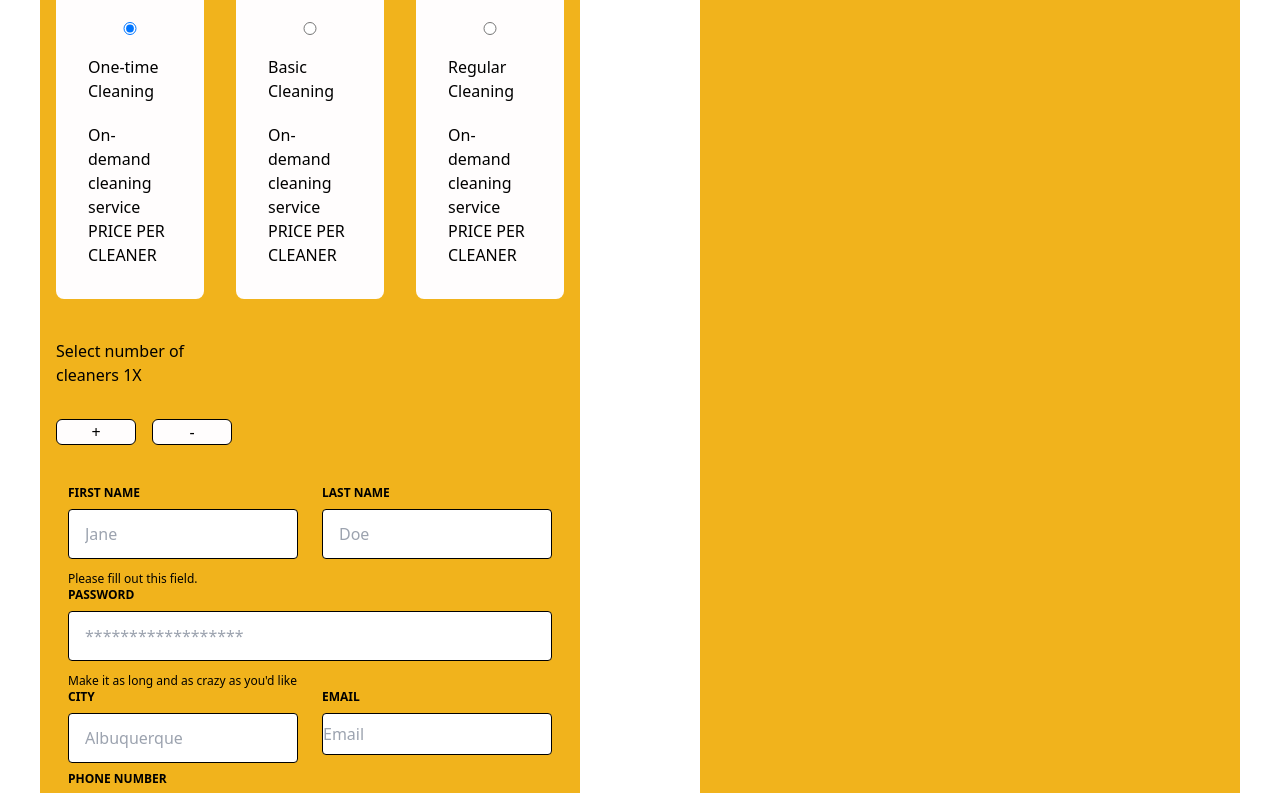
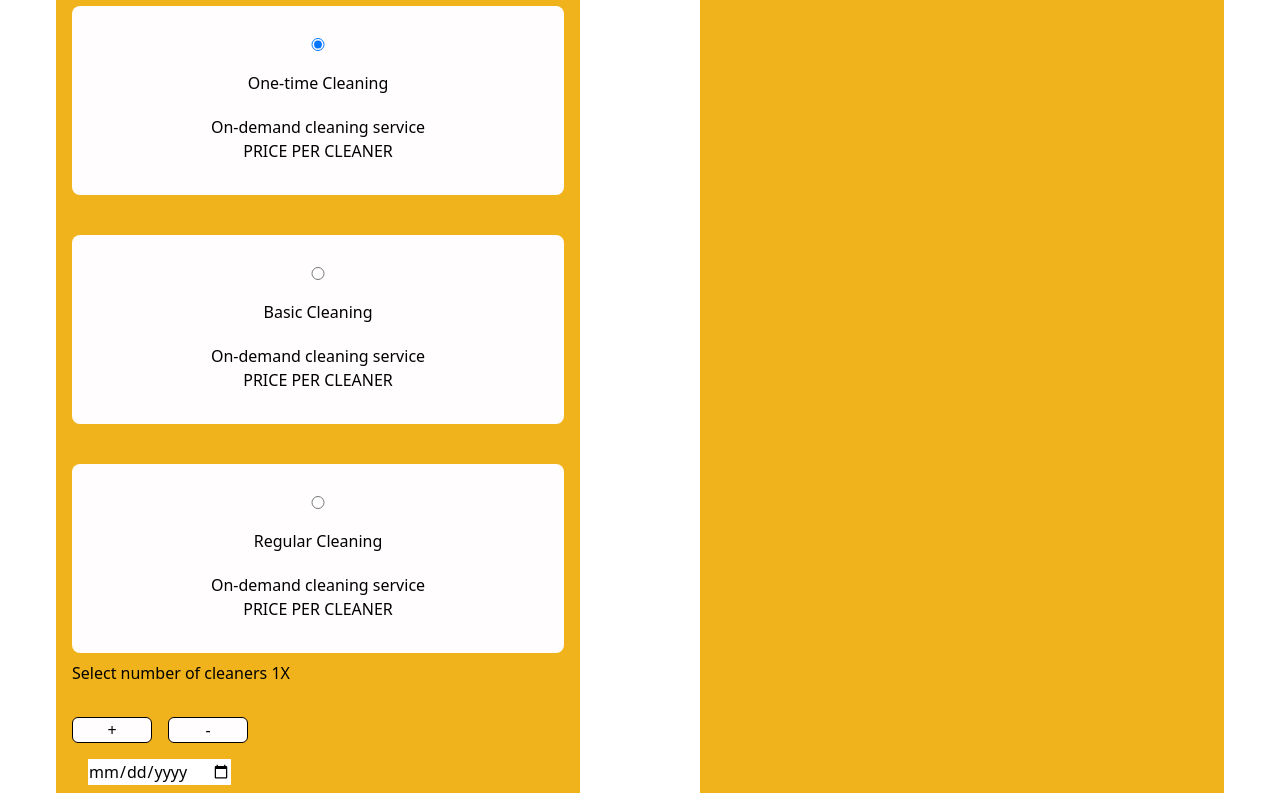
Before and after one commit to Shazaniyu55/lawrenbookingwebapp, a Next.js app: page /book in a window 1280 px wide. Shown: the part 364-1157 px from the top of the page. Built offline with nearby package versions, Linux system fonts and the light colour scheme.

Commit message:
new niyu

```diff
--- a/src/pages/book.js
+++ b/src/pages/book.js
@@ -77,7 +77,7 @@ function Book(){
             <>
             <Layouts showNavbar={AdainNavBar} showFooter={Footer}>
 
-            <div className="md:grid grid-cols-2 gap-10 mt-20">
+            <div className="md:grid grid-cols-2 p-4 m-8 gap-10 mt-20">
             <div className="md:container  bg-yellow m-10 p-4 rounded-md">
             <h1 className="text-3xl md:text-4xl font-bold text-white text-center">BOOK A CLEANING</h1>
 
@@ -98,7 +98,7 @@ function Book(){
                 </div>
 
 
-           <div className="md:grid gap-8 md:grid-cols-3">
+      <div className="lg:grid gap-8 lg:grid-cols-3 ">
 
 
         <div className="flex items-center mb-2 mt-10">
@@ -111,11 +111,11 @@ function Book(){
                         onChange={() => updatePrice('one-time')}
                         className="mr-2"
                     />
-                    <label htmlFor="one-time">One-time Cleaning</label>
+                    <label htmlFor="one-time" className="text-center">One-time Cleaning</label>
 
 
 
-                    <p>
+                    <p className="text-center">
                         On-demand cleaning service<br/>
                         <span>PRICE PER CLEANER</span>
                     </p>
@@ -127,7 +127,7 @@ function Book(){
 
 
         <div className="flex items-center mb-2 mt-10">
-        <div className="relative container md:w-[400px]  flex flex-col gap-5  bg-white p-8 rounded-lg">
+        <div className="relative container flex flex-col gap-5  bg-white p-8 rounded-lg">
 
           <input
             type="radio"
@@ -136,9 +136,9 @@ function Book(){
             onChange={() => updatePrice('basic')}
             className="mr-2"
           />
-          <label htmlFor="basic">Basic Cleaning</label>
+          <label htmlFor="basic" className="text-center">Basic Cleaning</label>
 
-          <p>
+          <p className="text-center">
             On-demand cleaning service<br/>
             <span>PRICE PER CLEANER</span>
           </p>
@@ -152,7 +152,7 @@ function Book(){
 
 
         <div className="flex items-center mb-2 mt-10">
-        <div className="relative container md:w-[400px]  flex flex-col gap-5  bg-white p-8 rounded-lg">
+        <div className="relative container flex flex-col gap-5  bg-white p-8 rounded-lg">
 
           <input
             type="radio"
@@ -161,9 +161,9 @@ function Book(){
             onChange={() => updatePrice('regular')}
             className="mr-2"
           />
-          <label htmlFor="regular">Regular Cleaning</label>
+          <label htmlFor="regular" className="text-center">Regular Cleaning</label>
 
-          <p>
+          <p className="text-center">
             On-demand cleaning service<br/>
             <span>PRICE PER CLEANER</span>
           </p>
@@ -180,12 +180,8 @@ function Book(){
         <div className="flex items-center gap-4">
                                 <button
                                     className="group rounded-md w-20 border border-black shadow-sm shadow-transparent p-2.5 flex items-center justify-center bg-white transition-all duration-500 hover:shadow-yellow hover:bg-yellow hover:border-yellow focus-within:outline-gray-300">
-
-
                                       +
-
-
-                                </button>
+                                      </button>
 
                                 <button
                                     className="group rounded-md w-20 border border-gray-200 shadow-sm shadow-transparent p-2.5 flex items-center justify-center bg-white transition-all duration-500 hover:shadow-gray-200 hover:bg-gray-50 hover:border-gray-300 focus-within:outline-gray-300">
@@ -197,14 +193,15 @@ function Book(){
 
 
           {/* calender and time div */}
-          <div>
-
+          <div className="p-4 m-4">
+            <input type="date"/>
             {/* <DateRange
                     editableDateInputs={true}
                     onChange={(item) => setDate([item.selection])}
                     moveRangeOnFirstSelection={false}
                     ranges={date}
-                    className="date"
+                    className="w-40"
+
                     minDate={new Date()}
                   /> */}
 
@@ -226,7 +223,7 @@ function Book(){
         First Name
       </label>
       <input className="appearance-none block w-full bg-gray-200 text-gray-700 border border-red-500 rounded py-3 px-4 mb-3 leading-tight focus:outline-none focus:bg-white" id="grid-first-name" type="text" placeholder="Jane"/>
-      <p className="text-red-500 text-xs italic">Please fill out this field.</p>
+
     </div>
     <div className="w-full md:w-1/2 px-3">
       <label className="block uppercase tracking-wide text-gray-700 text-xs font-bold mb-2" for="grid-last-name">
@@ -238,10 +235,9 @@ function Book(){
   <div className="flex flex-wrap -mx-3 mb-6">
     <div className="w-full px-3">
       <label className="block uppercase tracking-wide text-gray-700 text-xs font-bold mb-2" for="grid-password">
-        Password
+        Company
       </label>
-      <input className="appearance-none block w-full bg-gray-200 text-gray-700 border border-gray-200 rounded py-3 px-4 mb-3 leading-tight focus:outline-none focus:bg-white focus:border-gray-500" id="grid-password" type="password" placeholder="******************"/>
-      <p className="text-gray-600 text-xs italic">Make it as long and as crazy as you'd like</p>
+      <input className="appearance-none block w-full bg-gray-200 text-gray-700 border border-gray-200 rounded py-3 px-4 mb-3 leading-tight focus:outline-none focus:bg-white focus:border-gray-500" id="company" type="text" placeholder="Company"/>
     </div>
   </div>
   <div className="flex flex-wrap -mx-3 mb-2">
@@ -293,8 +289,8 @@ function Book(){
             </div>
 
 
-            <div className="md:container  bg-yellow m-10 p-4 rounded-md  ">
-            <div className="md:grid md:grid-cols-2 ">
+            <div className="md:container w-[20px] bg-yellow m-10 p-4 rounded-md  ">
+            <div className="md:grid  md:grid-cols-2 ">
 
                 {/* packages */}
                 <div>
```
